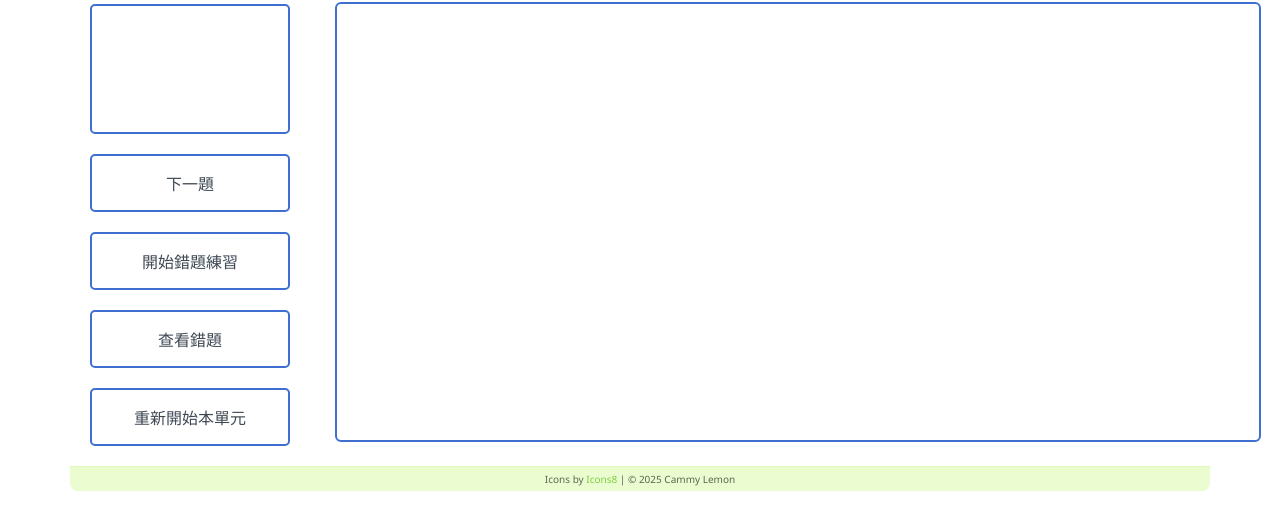
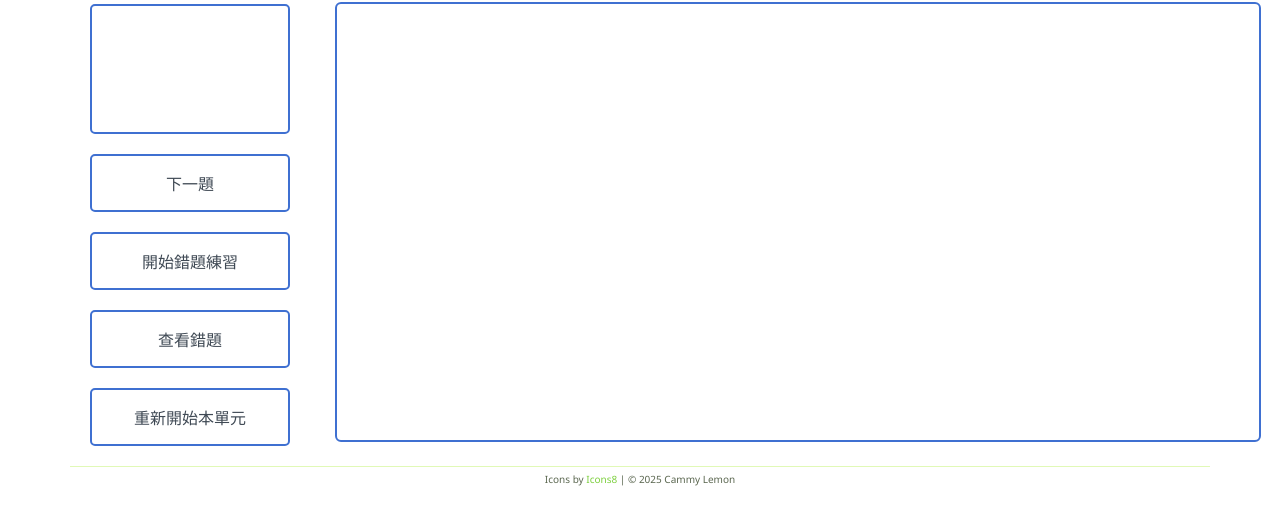
Before and after one commit to CammyLemon/vocab-test, a plain HTML site: page index.html in a window 1280 px wide. Shown: the part 107-636 px from the top of the page. Drawn offline with Linux system fonts and the light colour scheme.

Commit message:
Update index.html

```diff
--- a/index.html
+++ b/index.html
@@ -367,6 +367,7 @@
                 //鎖定所有按鈕
                 const sentenceBox = document.getElementById('sentenceBox'); //把題目的空白補回去
                 sentenceBox.innerHTML = `例句： <b>${q.sentence}</b>`;
+                answerBox.innerHTML = `answer： <br><b>${q.word} <br> ${q.Chinese}</b>`;
             } else {  //如果答錯
                 btn.classList.add('wrong'); //按鈕變成錯的樣子
                 btn.disabled = true;  //該按鈕不可以再被按了!
@@ -477,9 +478,9 @@
 
     </script>
     <footer
-        style="background-color: #ebfcd1; color: #5b6750; font-size: 10px; padding: 5px; text-align: center; border-top: 1px solid #e1f9b7; border-radius: 0 0  8px 8px;">
-        Icons by <a href="https://icons8.com" target="_blank" style="color: #7ccf3d; text-decoration: none;">Icons8</a>
-        | © 2025 Cammy Lemon
+        style="background-color: #ffffff; color: #5b6750; font-size: 10px; padding: 5px; text-align: center; border-top: 1px solid #e1f9b7; border-radius: 0 0  8px 8px;">
+    Icons by <a href="https://icons8.com" target="_blank" style="color: #7ccf3d; text-decoration: none;">Icons8</a>
+    | © 2025 Cammy Lemon
     </footer>
 
 
```
